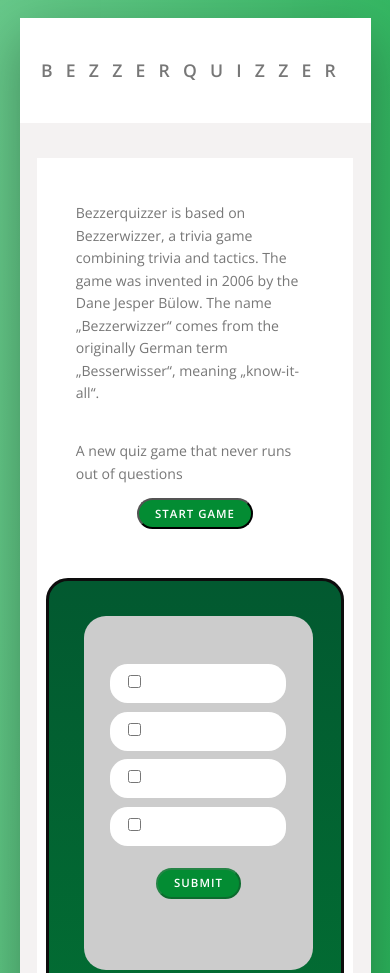
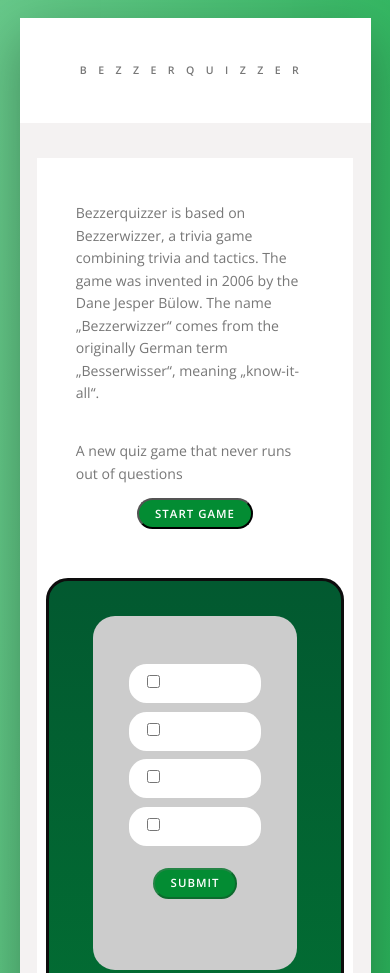
Before and after one commit to JRestorff/bezzerquizzer, a plain HTML site: page index.html in a window 390 px wide. Shown: the top 973 px of the page. Drawn offline with nearby package versions, Linux system fonts and the light colour scheme.

Commit message:
Änderung vom 4.7.2020

```diff
--- a/css/style.css
+++ b/css/style.css
@@ -320,14 +320,15 @@
 }
 
 @media screen and (max-width: 500px) {
-    .header {
-        font-size: 1rem;
+    h1 {
+        font-size: 1.2rem;
+        letter-spacing: 1.3rem;
     }
 }
 
 @media screen and (min-width: 501px) and (max-width: 900px) {
-    .header {
-        font-size: 1.4rem;
+    h1 {
+        letter-spacing: 1.3rem;
     }
 }
 
@@ -416,7 +417,7 @@
     }
 
     .answer {
-        width: 20rem;
+        max-width: 15rem;
     }
 
     .answer1 {
```
